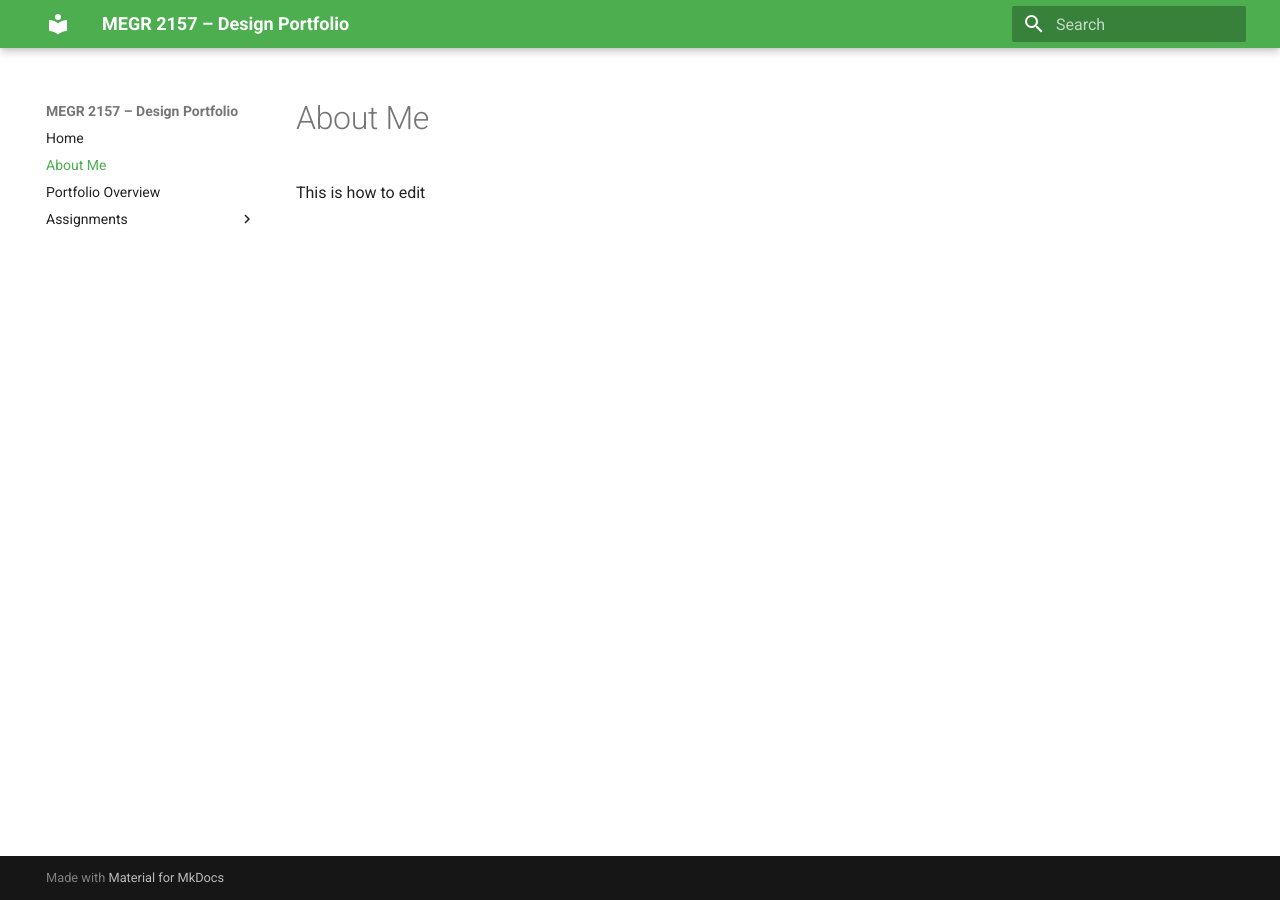
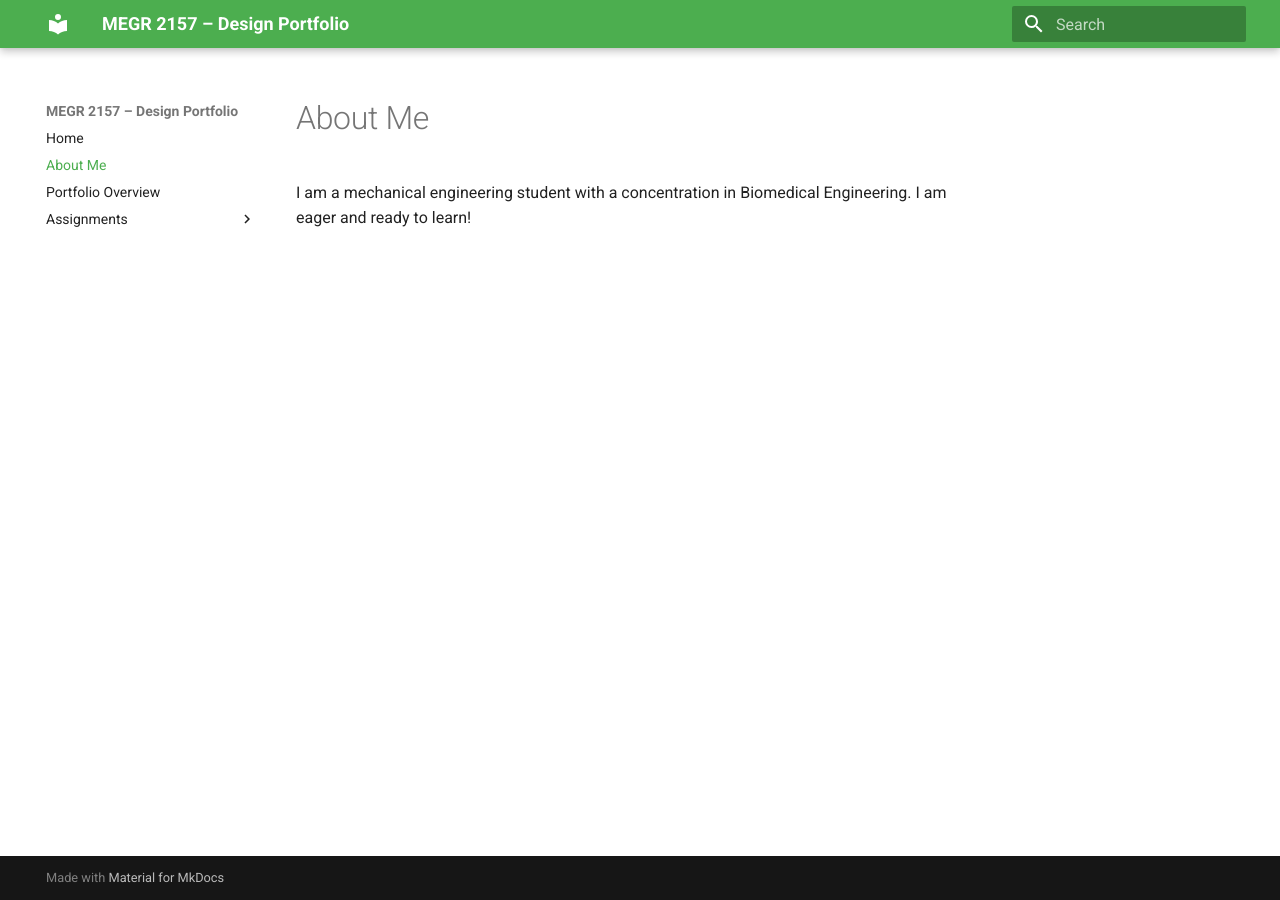
Before and after one commit to JasiahRutherford/jasiahs-megr2156-portfolio, an MkDocs documentation site: the page built from docs/aboutme/index.md, in a window 1280 px wide. Built offline with MkDocs 1.6.1 and Material for MkDocs 9.7.7, drawn with Linux system fonts in a browser that asks for light colours.

Commit message:
About me update

```diff
--- a/docs/aboutme/index.md
+++ b/docs/aboutme/index.md
@@ -1,2 +1,2 @@
 #About Me
-This is how to edit
+I am a mechanical engineering student with a concentration in Biomedical Engineering. I am eager and ready to learn!
```
